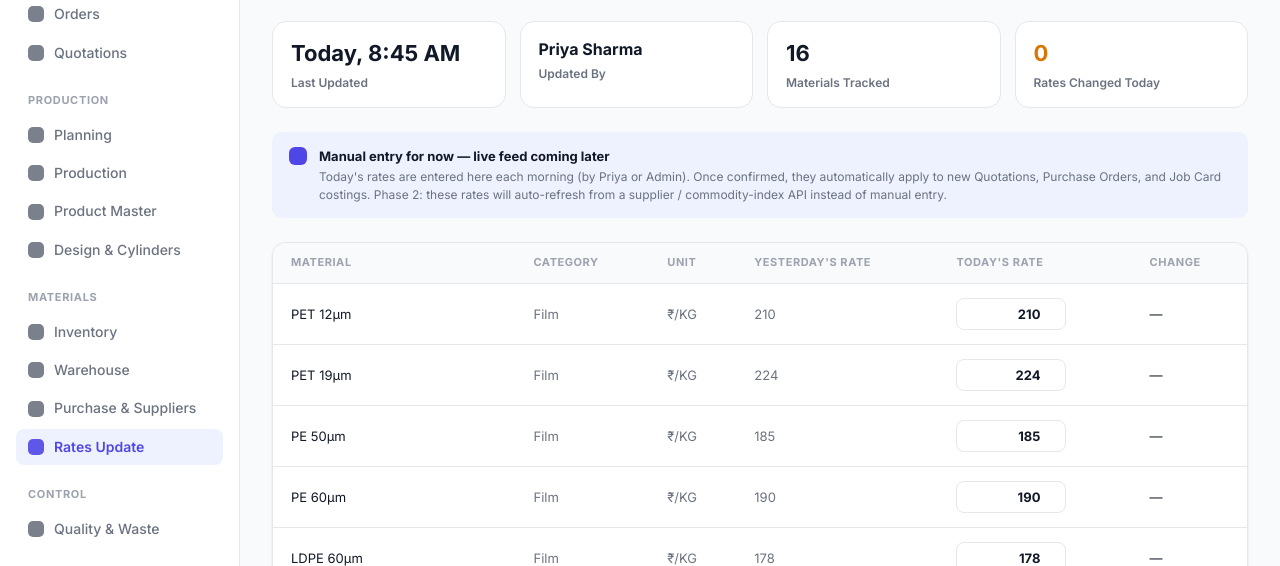
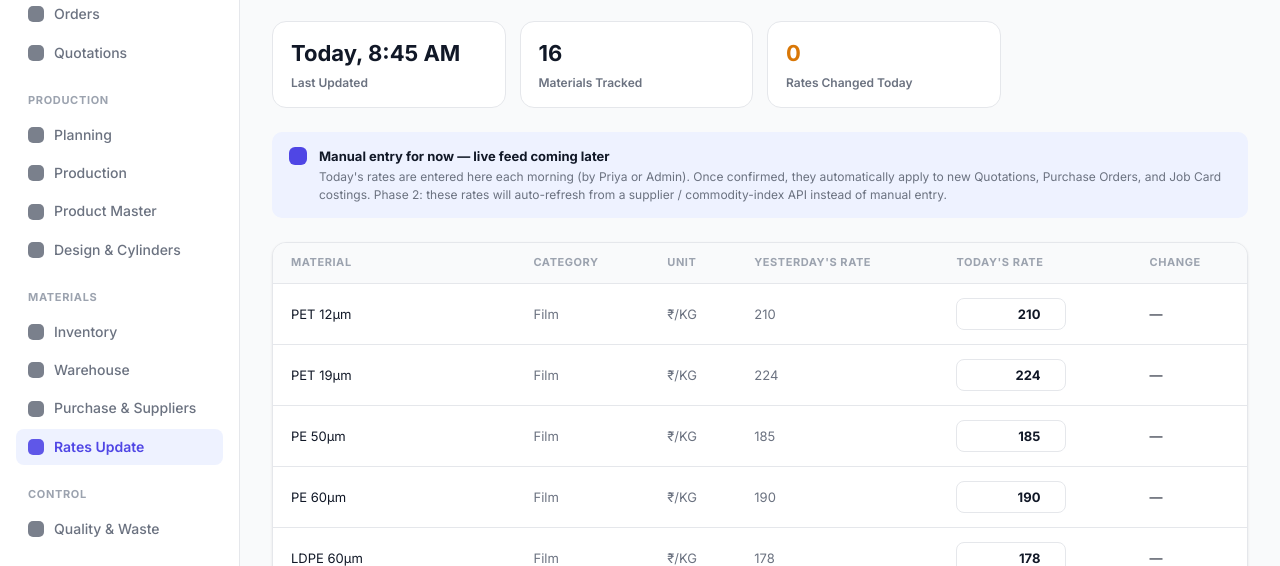
Before and after one commit to AbhiSahane0/Yuva_poly_wireframe, a plain HTML site: page rates.html in a window 1280 px wide. Shown: the part 158-724 px from the top of the page. Drawn offline with Linux system fonts and the light colour scheme.

Commit message:
Remove Updated by from Rates

```diff
--- a/rates.html
+++ b/rates.html
@@ -72,7 +72,7 @@
 
       <div class="summary-strip" style="grid-template-columns:repeat(4,1fr);">
         <div class="summary-chip"><div class="n" id="lastUpdatedChip">Today, 8:45 AM</div><div class="l">Last Updated</div></div>
-        <div class="summary-chip"><div class="n" style="font-size:16px;">Priya Sharma</div><div class="l">Updated By</div></div>
+        <!-- <div class="summary-chip"><div class="n" style="font-size:16px;">Priya Sharma</div><div class="l">Updated By</div></div> -->
         <div class="summary-chip"><div class="n">16</div><div class="l">Materials Tracked</div></div>
         <div class="summary-chip"><div class="n" id="changedCountChip" style="color:var(--warning)">0</div><div class="l">Rates Changed Today</div></div>
       </div>
```
